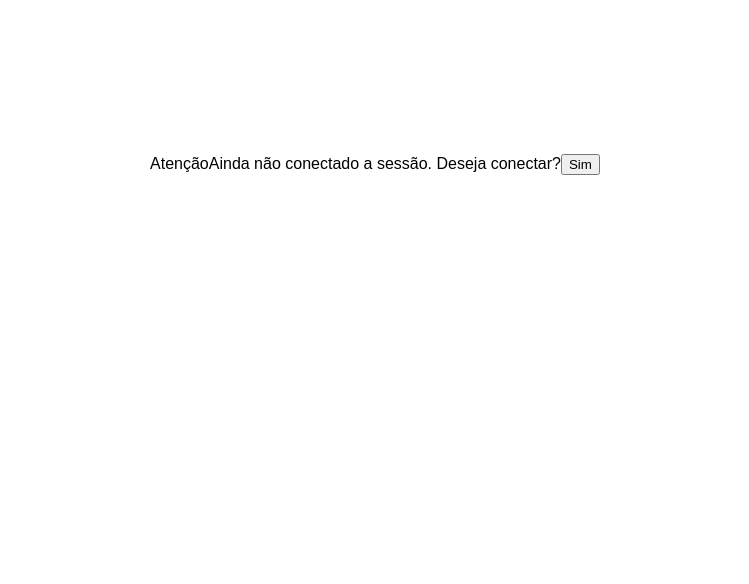
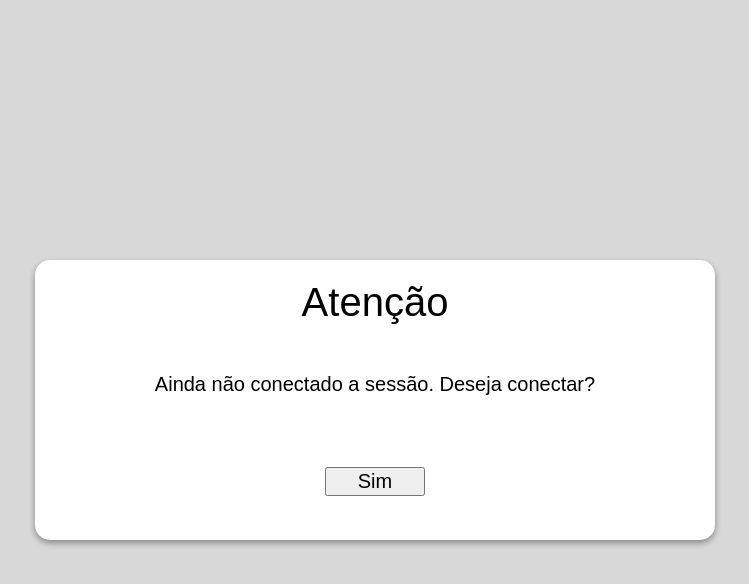
Before and after one commit to renanpupin/react-webrtc, a React (Create React App) app in the folder client/: page / in a window 1280 px wide. Shown: the top 584 px of the page, without its empty margins (265-1014 px from the left). Built offline with nearby package versions, Linux system fonts and the light colour scheme; no server answers.

Commit message:
add grid layout

```diff
--- a/client/src/components/Session/index.jsx
+++ b/client/src/components/Session/index.jsx
@@ -1,4 +1,4 @@
-import React, {Component} from "react";
+import React, {Component, Fragment} from "react";
 import Peer from "../../components/Peer";
 import socketIO from 'socket.io-client';
 const RTCPeerConnection = window.RTCPeerConnection || window.mozRTCPeerConnection || window.webkitRTCPeerConnection || window.msRTCPeerConnection;
@@ -15,6 +15,7 @@ export default class Session extends Component {
         this.state = {
             selfVideoStream: null,
             connectedToSocket: false,
+            othersPeers: [],
         };
 
         this.pc = null;
@@ -41,18 +42,33 @@ export default class Session extends Component {
                 var socketId = socketIds[i];
                 // createPC(socketId, true);
             }
-            this.setState({connectedToSocket: true});
+            this.setState({
+                connectedToSocket: true,
+                othersPeers: socketIds,
+            });
         });
+    }
+
+    renderOtherPeers(otherPeer, index) {
+        return (
+            <Peer
+                id={"remoteView" + index}
+                key={index}
+                videoSource={this.state.selfVideoStream ? URL.createObjectURL(this.state.selfVideoStream) : null}
+            />
+        );
     }
 
 
     render() {
+        const othersPeers = this.state.othersPeers.map((item, index) => this.renderOtherPeers(item, index))
         return (
             <div className={"rw-session-container"}>
                 <Peer
                     id={"selfPeer"}
                     videoSource={this.state.selfVideoStream ? URL.createObjectURL(this.state.selfVideoStream) : null}
                 />
+                {othersPeers}
                 {!this.state.connectedToSocket &&
                 <div className={"rw-connect-dialog-container"}>
                     <div className={"rw-backdrop"}>
--- a/client/src/index.css
+++ b/client/src/index.css
@@ -3,3 +3,67 @@ body {
   padding: 0;
   font-family: sans-serif;
 }
+
+
+.rw-session-container {
+  display: grid;
+  grid-template-columns: 1fr 1fr 1fr 1fr 1fr;
+  justify-content: space-evenly;
+  align-content: stretch;
+}
+
+.rw-peer-container {
+  width: 100%;
+  height: 100%;
+}
+
+.rw-peer-container video {
+  width: 100%;
+  height: 100%;
+}
+
+.rw-connect-dialog-container {
+  position: absolute;
+  top: 0;
+  left: 0;
+  width: 100vw;
+  height: 100vh;
+}
+
+.rw-backdrop {
+  width: 100%;
+  height: 100%;
+  background-color: rgba(200, 200, 200, 0.7);
+  display: grid;
+}
+
+.rw-connect-dialog {
+  display: grid;
+  width: 50%;
+  height: 30%;
+  min-height: 200px;
+  justify-self: center;
+  align-self: center;
+  background-color: white;
+  border-radius: 15px;
+  box-shadow: 0 3px 6px rgba(0,0,0,0.16), 0 3px 6px rgba(0,0,0,0.23);
+  padding: 20px;
+}
+
+.rw-connect-dialog span:first-child {
+  font-size: 40px;
+  font-weight: 400;
+}
+
+.rw-connect-dialog span + span {
+  font-size: 20px;
+  font-weight: 200;
+}
+
+
+.rw-connect-dialog button {
+  justify-self: center;
+  align-self: center;
+  min-width: 100px;
+  font-size: 20px;
+}
```
